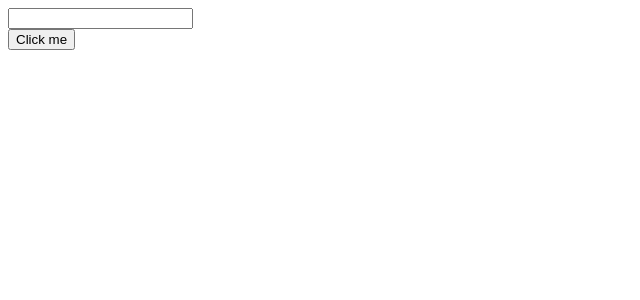
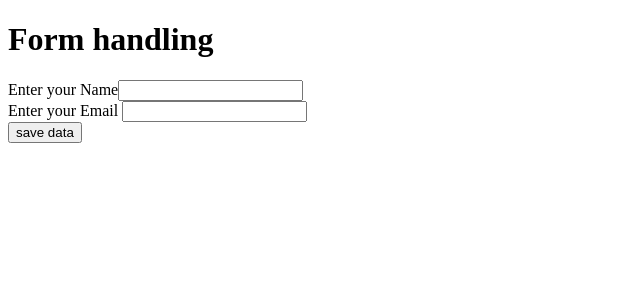
Before and after one commit to riyaverma85/React_Router_Dom, a React (Vite) app in the folder riya/: page / in a window 1280 px wide. Shown: the top 300 px of the page, without its empty margins (0-640 px from the left). Built offline with nearby package versions, Linux system fonts and the light colour scheme.

Commit message:
form_hendling

```diff
--- /dev/null
+++ b/riya/src/Form.jsx
@@ -0,0 +1,27 @@
+import React, { useState } from 'react'
+
+const Form = () => {
+    let [name,setname]=useState("")
+    let Hundlesubmit=(e)=>{
+       e.preventDefault()
+       alert(name)
+
+    }
+    let [email,setemail]=useState("")
+    let Hundlesubmitemail=(e)=>{
+       e.preventDefault()
+       alert(email)
+    }
+  return (
+    <>
+    <h1>Form handling</h1>
+    <form onSubmit={(e)=>{Hundlesubmit(e);Hundlesubmitemail(e)}}>
+       Enter your Name<input type="text" onChange={(e)=>setname(e.target.value)} /><br/>
+       Enter your Email <input type='Email' onChange={(e)=>setemail(e.target.value)} /><br/>
+        <button type='submit'>save data</button>
+    </form>
+    </>
+  )
+}
+
+export default Form
--- a/riya/src/main.jsx
+++ b/riya/src/main.jsx
@@ -1,7 +1,7 @@
 
 import { createRoot } from 'react-dom/client'
 
-import App from "./Hook.jsx"
+import App from "./Form.jsx"
 // import { BrowserRouter } from 'react-router-dom'
 
 createRoot(document.getElementById('root')).render(
```
